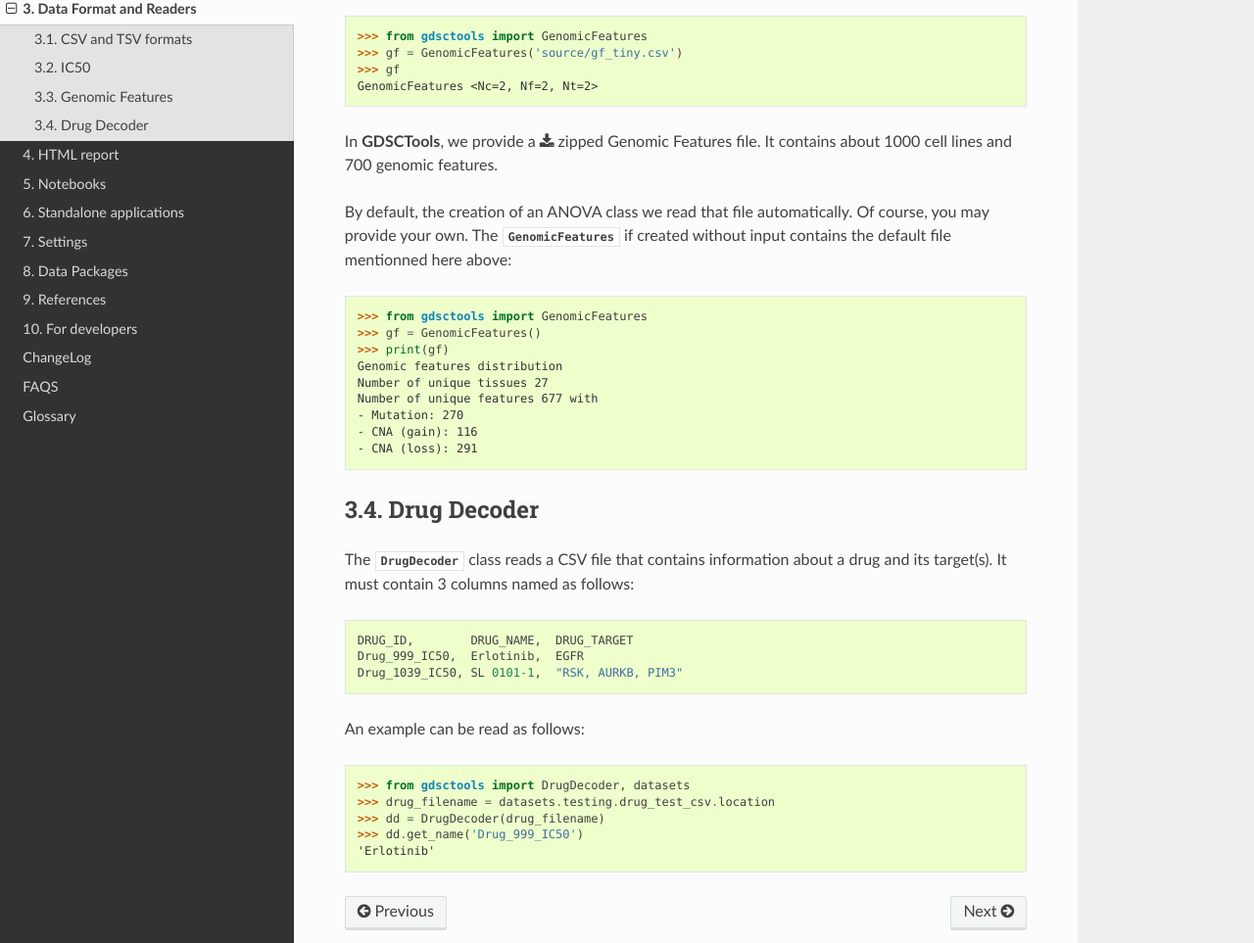
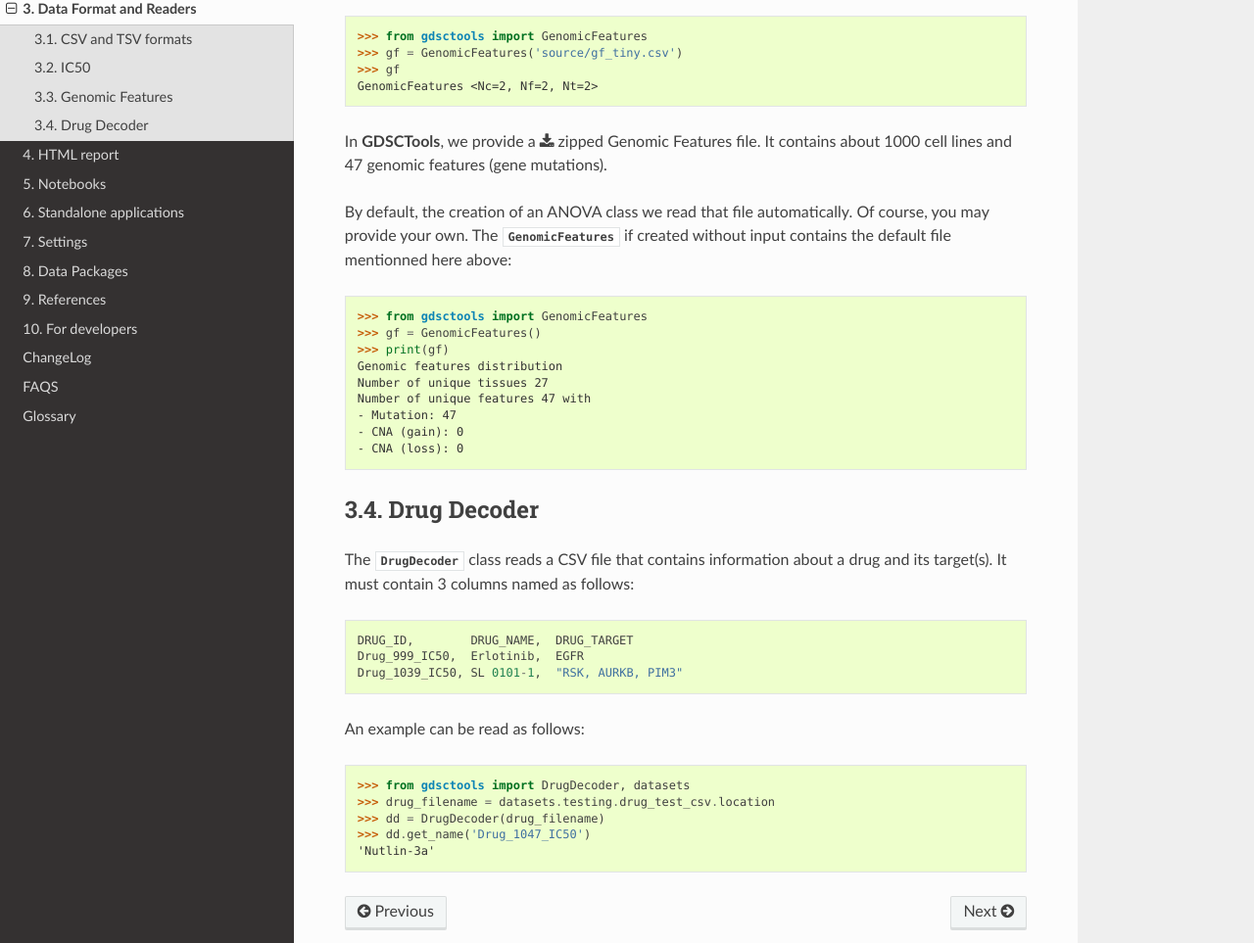
Before and after one commit to CancerRxGene/gdsctools, a Sphinx documentation site: the page built from doc/source/data.rst, in a window 1280 px wide and 1400 px high, scrolled down 1652 px. Shown: the part 320-1283 px from the top of the window at 98% size. Built offline with Sphinx 7.4.7 and the Read the Docs theme 2.0.0, drawn with Linux system fonts in a browser that asks for light colours; formulas are drawn with MathJax 3; the version number could not be read and is left out.

Commit message:
updates on the documentation.

```diff
--- a/doc/source/data.rst
+++ b/doc/source/data.rst
@@ -84,7 +84,7 @@ It can be saved and read as follows:
     >>> gf
     GenomicFeatures <Nc=2, Nf=2, Nt=2>
 
-In **GDSCTools**, we provide a :download:`zipped Genomic Features file<../../share/data/genomic_features.tsv.gz>`. It contains about 1000 cell lines and 700 genomic features.
+In **GDSCTools**, we provide a :download:`zipped Genomic Features file<../../share/data/genomic_features.tsv.gz>`. It contains about 1000 cell lines and 47 genomic features (gene mutations).
 
 By default, the creation of an ANOVA class we read that file automatically. Of
 course, you may provide your own. The :class:`~gdsctools.readers.GenomicFeatures` if created without input contains the default file mentionned here above::
@@ -95,10 +95,10 @@ course, you may provide your own. The :class:`~gdsctools.readers.GenomicFeatures
     >>> print(gf)
     Genomic features distribution
     Number of unique tissues 27
-    Number of unique features 677 with
-    - Mutation: 270
-    - CNA (gain): 116
-    - CNA (loss): 291
+    Number of unique features 47 with
+    - Mutation: 47
+    - CNA (gain): 0
+    - CNA (loss): 0
 
 Drug Decoder
 ----------------
@@ -117,5 +117,5 @@ An example can be read as follows:
     >>> from gdsctools import DrugDecoder, datasets
     >>> drug_filename = datasets.testing.drug_test_csv.location
     >>> dd = DrugDecoder(drug_filename)
-    >>> dd.get_name('Drug_999_IC50')
-    'Erlotinib'
+    >>> dd.get_name('Drug_1047_IC50')
+    'Nutlin-3a'
--- a/doc/source/html.rst
+++ b/doc/source/html.rst
@@ -24,7 +24,6 @@ drugs and features. See :class:`~gdsctools.anova.ANOVAResults` for the contents.
 To know more about the content of the HTML report, please see the
 :ref:`data_packages` section.
 
-
 Some tunable settings are available in the :attr:`settings` (see :ref:`settings`). For instance, you can set the output directory::
 
     >>> report.settings.directory = 'BLCA'
--- a/doc/source/quickstart.rst
+++ b/doc/source/quickstart.rst
@@ -116,7 +116,7 @@ that should open a new tab in a browser redirecting you to the HTML help version
 The ANOVA class
 ----------------
 
-Before starting, just a few words about the underlying stastistical analysis. On one hand, we have an IC50 file. It contains IC50s measured for :math:`N_d` drugs and :math:`N_c` cell lines. Each combination of drug and cell line has a unique measured IC50. On the other hand, one should also provide a data file with genomic features with the same set of :math:`$N_c$` cell lines. The other dimension being the :math:`N_f` genomic features (e.g. mutation). A default set of 680 genomic features is provided and automatically fetched in the following examples.
+Before starting, just a few words about the underlying stastistical analysis. On one hand, we have an IC50 file. It contains IC50s measured for :math:`N_d` drugs and :math:`N_c` cell lines. Each combination of drug and cell line has a unique measured IC50. On the other hand, one should also provide a data file with genomic features with the same set of :math:`$N_c$` cell lines. The other dimension being the :math:`N_f` genomic features (e.g. mutation). A default set of about 50 genomic features is provided and automatically fetched in the following examples. You may also provide your own data set as an input. Note that all examples here below use the default file provided within **GDSCTools** software.
 
 .. seealso:: More details about the genomic features data format can be found in the :ref:`data` section.
 
```
Also changed, not shown: other parts of doc/source/html.rst (+1 -1 lines).
